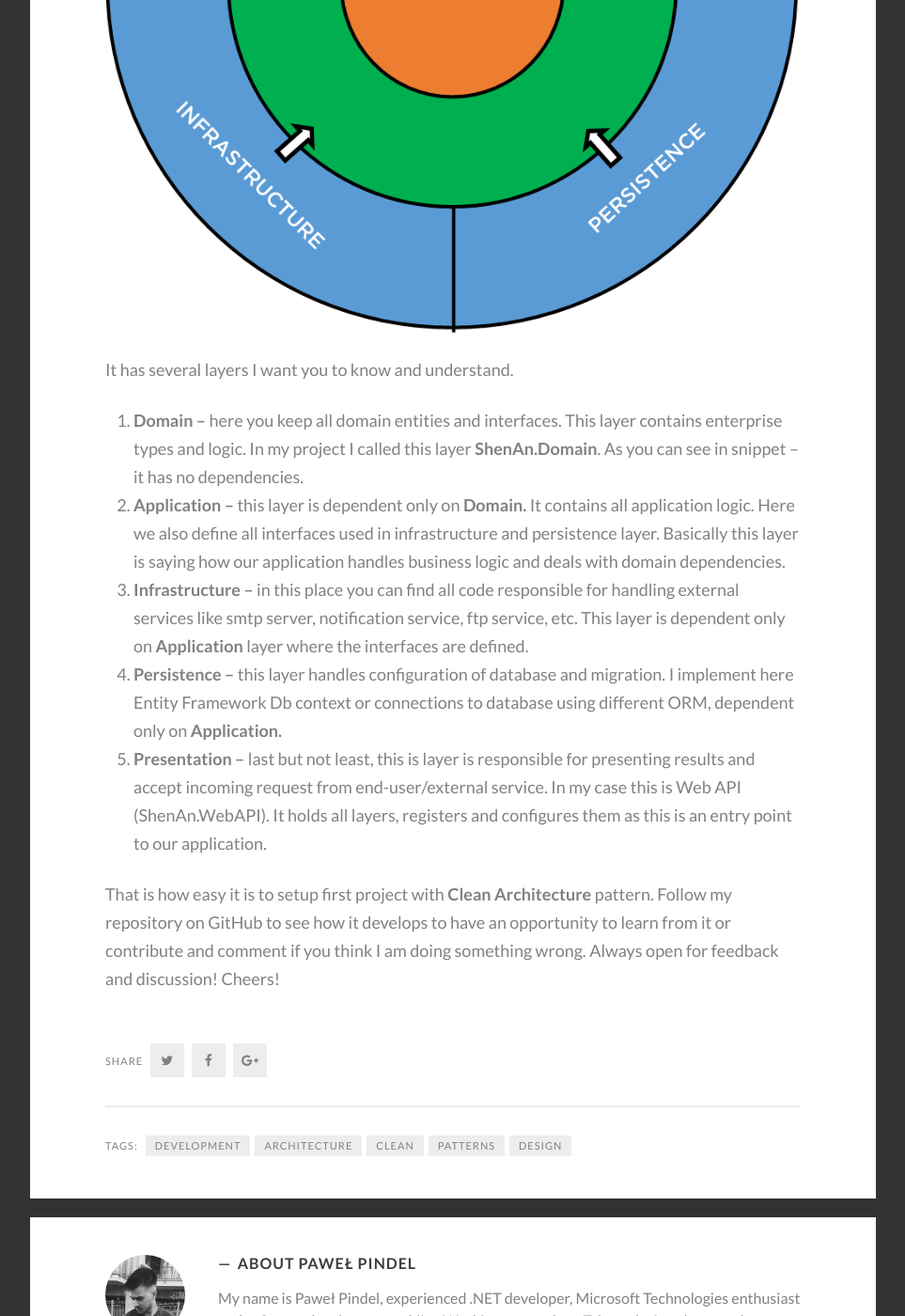
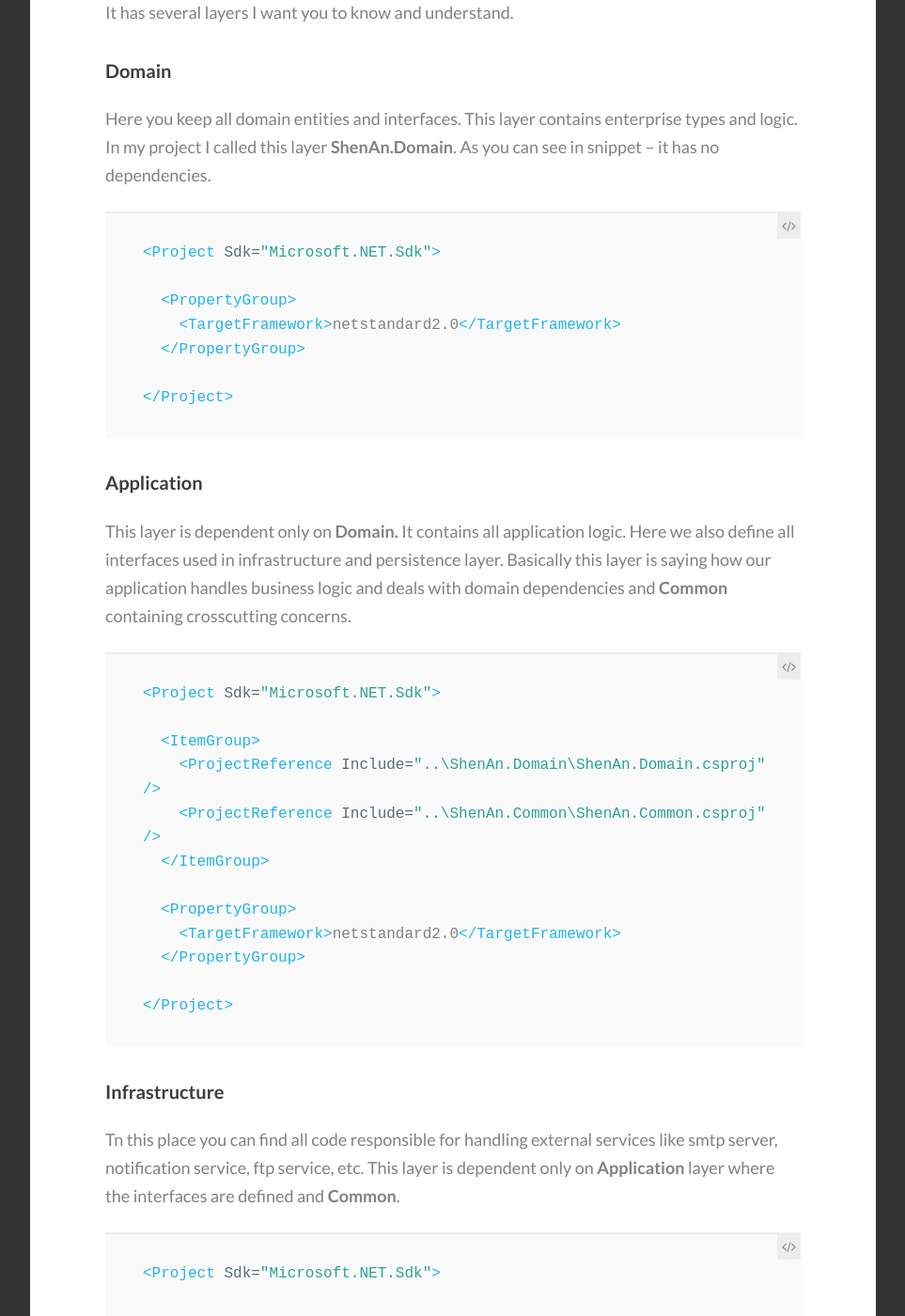
Before and after one commit to NetsharpDEV/netsharpdev.github.io, a Jekyll site: the page built from _posts/2019-12-04-clean-architecture.md, in a window 1280 px wide and 1400 px high, scrolled down 2873 px. Shown: the whole window at 94% size, without its empty margins (8-971 px from the left). Built offline with Jekyll 4.4.1, drawn with Linux system fonts in a browser that asks for light colours; some web fonts are replaced; comment, search, counter and statistics services are not loaded; some of the changed text lies outside the part shown.

Commit message:
Fix post

````diff
--- a/_posts/2019-12-04-clean-architecture.md
+++ b/_posts/2019-12-04-clean-architecture.md
@@ -1,8 +1,8 @@
 ---
 layout: post
-title: 'Clean Architecture based on ShenAn'
+title: 'Clean Architecture based on my open-source project'
 date: 2019-12-04
-banner_image: shape.png
+banner_image: shape-half.png
 tags: [development, architecture, clean, patterns, design]
 ---
 
@@ -41,10 +41,97 @@ Here you can see the diagram of the clean (sometimes called Onion) architecture.
 
 It has several layers I want you to know and understand.
 
-1. **Domain –** here you keep all domain entities and interfaces. This layer contains enterprise types and logic. In my project I called this layer **ShenAn.Domain**. As you can see in snippet – it has no dependencies.
-2. **Application –** this layer is dependent only on **Domain.** It contains all application logic. Here we also define all interfaces used in infrastructure and persistence layer. Basically this layer is saying how our application handles business logic and deals with domain dependencies.
-3. **Infrastructure –** in this place you can find all code responsible for handling external services like smtp server, notification service, ftp service, etc. This layer is dependent only on **Application** layer where the interfaces are defined.
-4. **Persistence –** this layer handles configuration of database and migration. I implement here Entity Framework Db context or connections to database using different ORM, dependent only on **Application.**
-5. **Presentation –** last but not least, this is layer is responsible for presenting results and accept incoming request from end-user/external service. In my case this is Web API (ShenAn.WebAPI). It holds all layers, registers and configures them as this is an entry point to our application.
+#### Domain
+
+Here you keep all domain entities and interfaces. This layer contains enterprise types and logic. In my project I called this layer **ShenAn.Domain**. As you can see in snippet – it has no dependencies.
+
+```xml
+<Project Sdk="Microsoft.NET.Sdk">
+
+  <PropertyGroup>
+    <TargetFramework>netstandard2.0</TargetFramework>
+  </PropertyGroup>
+
+</Project>
+```
+
+#### Application
+
+This layer is dependent only on **Domain.** It contains all application logic. Here we also define all interfaces used in infrastructure and persistence layer. Basically this layer is saying how our application handles business logic and deals with domain dependencies and **Common** containing crosscutting concerns.
+
+```xml
+<Project Sdk="Microsoft.NET.Sdk">
+
+  <ItemGroup>
+    <ProjectReference Include="..\ShenAn.Domain\ShenAn.Domain.csproj" />
+    <ProjectReference Include="..\ShenAn.Common\ShenAn.Common.csproj" />
+  </ItemGroup>
+
+  <PropertyGroup>
+    <TargetFramework>netstandard2.0</TargetFramework>
+  </PropertyGroup>
+
+</Project>
+```
+
+#### Infrastructure
+
+Tn this place you can find all code responsible for handling external services like smtp server, notification service, ftp service, etc. This layer is dependent only on **Application** layer where the interfaces are defined and **Common**.
+
+```xml
+<Project Sdk="Microsoft.NET.Sdk">
+
+  <ItemGroup>
+    <ProjectReference Include="..\ShenAn.Application\ShenAn.Application.csproj" />
+    <ProjectReference Include="..\ShenAn.Common\ShenAn.Common.csproj" />
+  </ItemGroup>
+
+  <PropertyGroup>
+    <TargetFramework>netstandard2.0</TargetFramework>
+  </PropertyGroup>
+
+</Project>
+```
+
+#### Persistence
+
+This layer handles configuration of database and migration. I implement here Entity Framework Db context or connections to database using different ORM, dependent only on **Application** and **Common**.
+
+```xml
+<Project Sdk="Microsoft.NET.Sdk">
+
+  <ItemGroup>
+    <ProjectReference Include="..\ShenAn.Application\ShenAn.Application.csproj" />
+    <ProjectReference Include="..\ShenAn.Common\ShenAn.Domain.csproj" />
+  </ItemGroup>
+
+  <PropertyGroup>
+    <TargetFramework>netstandard2.0</TargetFramework>
+  </PropertyGroup>
+
+</Project>
+```
+
+#### Presentation
+
+Last but not least, this is layer is responsible for presenting results and accept incoming request from end-user/external service. In my case this is Web API (ShenAn.WebAPI). It holds all layers, registers and configures them as this is an entry point to our application.
+
+```xml
+<Project Sdk="Microsoft.NET.Sdk.Web">
+
+  <PropertyGroup>
+    <TargetFramework>netcoreapp2.2</TargetFramework>
+  </PropertyGroup>
+
+  <ItemGroup>
+    <ProjectReference Include="..\ShenAn.Common\ShenAn.Common.csproj" />
+    <ProjectReference Include="..\ShenAn.Application\ShenAn.Application.csproj" />
+    <ProjectReference Include="..\ShenAn.Domain\ShenAn.Domain.csproj" />
+    <ProjectReference Include="..\ShenAn.Infrastructure\ShenAn.Infrastructure.csproj" />
+    <ProjectReference Include="..\ShenAn.Persistence\ShenAn.Persistence.csproj" />
+  </ItemGroup>
+
+</Project>
+```
 
 That is how easy it is to setup first project with **Clean Architecture** pattern. Follow my repository on GitHub to see how it develops to have an opportunity to learn from it or contribute and comment if you think I am doing something wrong. Always open for feedback and discussion! Cheers!
````
Also changed, not shown: images/posts/shape-half.png (added).
